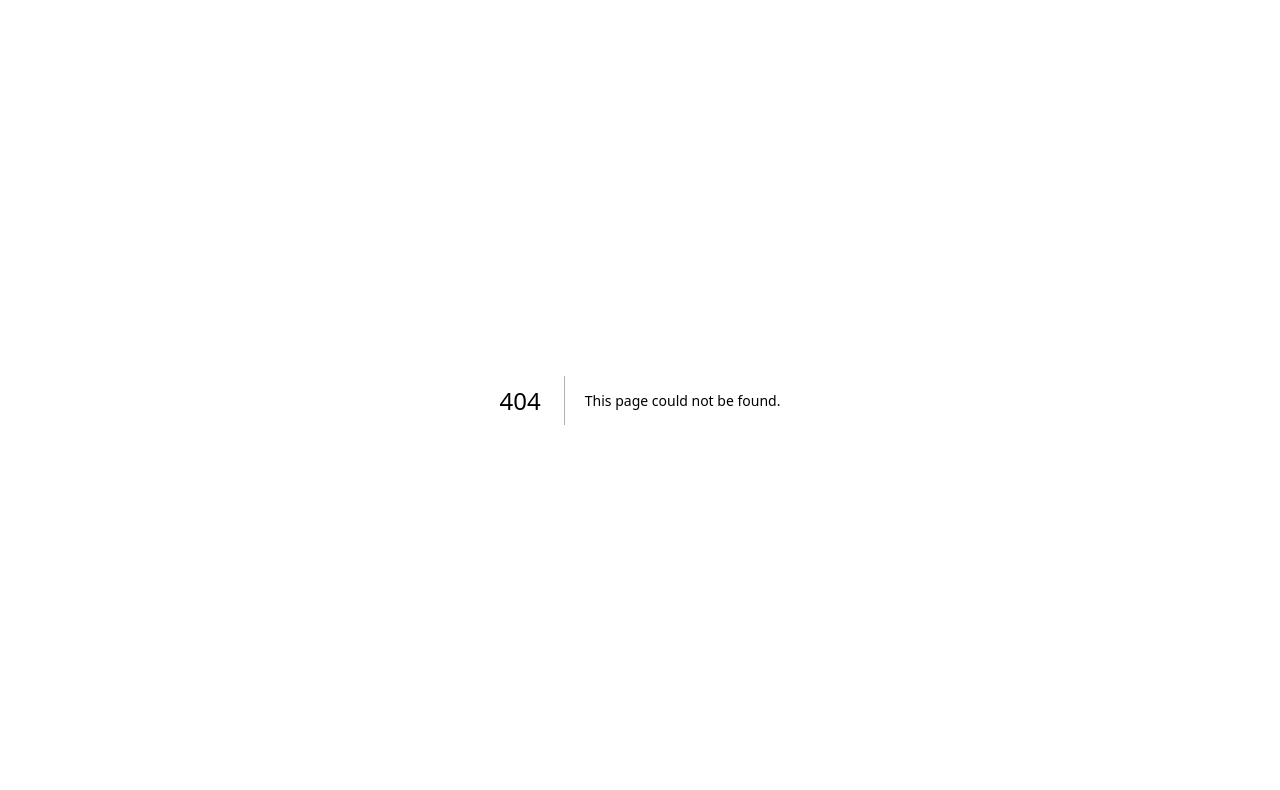
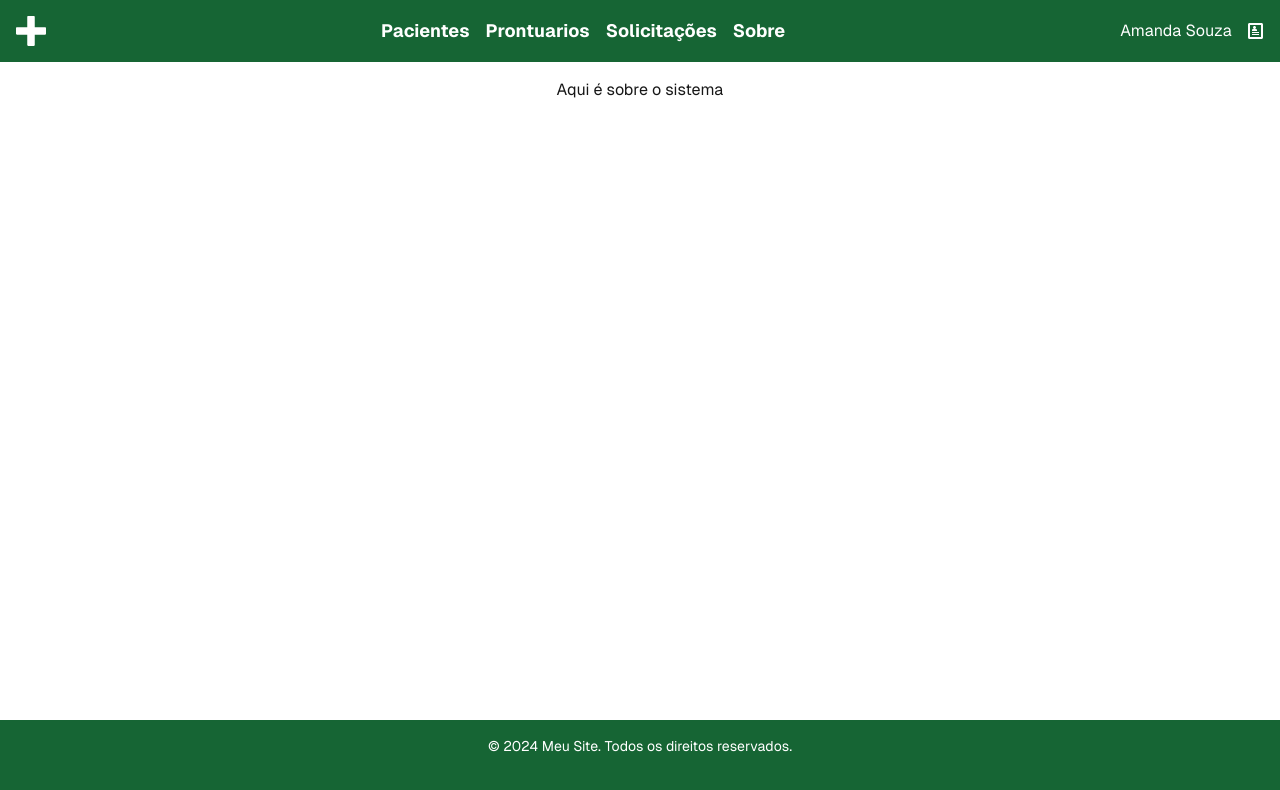
Before and after one commit to asvsz/gpf, a Next.js app: page /Sobre in a window 1280 px wide. Before the commit this address had no page. Shown: the top 790 px of the page. Built offline with nearby package versions, Linux system fonts and the light colour scheme.

Commit message:
feat: page sobre

```diff
--- /dev/null
+++ b/app/Sobre/page.tsx
@@ -0,0 +1,13 @@
+import FooterBar from "../components/Footer";
+import NavbarDoctor from "../components/NavbarDoctor";
+
+
+export default function Sobre() {
+  return (
+    <div className="grid grid-rows-[20px_1fr_20px] items-center justify-items-center min-h-screen p-8 pb-20 gap-16 sm:p-20 font-[family-name:var(--font-geist-sans)]">
+      <NavbarDoctor />
+      Aqui é sobre o sistema
+      <FooterBar />
+    </div>
+  )
+}
--- a/app/components/NavbarDoctor.tsx
+++ b/app/components/NavbarDoctor.tsx
@@ -7,11 +7,12 @@
   return (
     <nav className="fixed top-0 left-0 bg-green-800 p-4 w-full">
       <div className="container mx-auto flex justify-between items-center text-white ">
-        <ImPlus />
+        <ImPlus className='text-3xl'/>
         <div className=" flex text-white gap-4 text-lg font-bold ">
           <Link href="/">Pacientes</Link>
           <Link href="/Prontuarios-Medico">Prontuarios</Link>
           <Link href="/Solicitacoes-Medico">Solicitações</Link>
+          <Link href="/Sobre">Sobre</Link>
         </div>
         <div className='flex gap-4 justify-between items-center'>
           <p>Amanda Souza</p>
--- a/app/layout.tsx
+++ b/app/layout.tsx
@@ -1,6 +1,7 @@
 import type { Metadata } from "next";
 import localFont from "next/font/local";
 import "./globals.css";
+import { ImPlus } from "react-icons/im";
 
 const geistSans = localFont({
   src: "./fonts/GeistVF.woff",
@@ -14,7 +15,7 @@
 });
 
 export const metadata: Metadata = {
-  title: "Create Next App",
+  title: "GPM",
   description: "Generated by create next app",
 };
 
--- a/app/page.tsx
+++ b/app/page.tsx
@@ -1,6 +1,4 @@
-import Image from "next/image";
 import FooterBar from "./components/Footer";
-import HeaderBar from "./components/Header";
 import Navbar from "./components/NavbarDoctor";
 
 export default function Home() {
```
